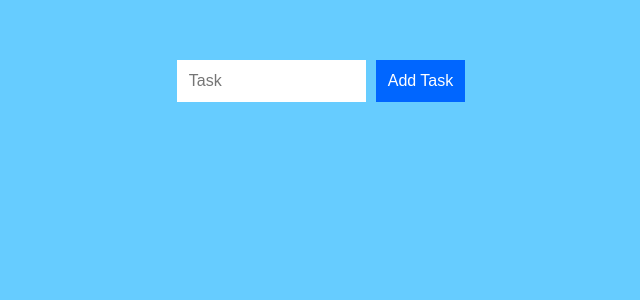
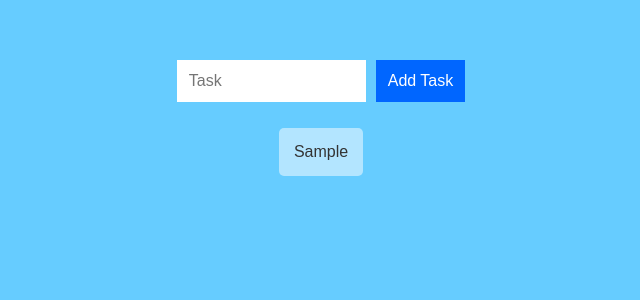
Before and after one commit to 7riatsu/react-todo, a React (Create React App) app: page / in a window 1280 px wide. Both pictures are taken after typing "Sample" into the empty fields and a click on the button "Add Task". Shown: the top 300 px of the page, without its empty margins (319-959 px from the left). Built offline with nearby package versions, Linux system fonts and the light colour scheme.

Commit message:
Call TodoList on App.js

```diff
--- a/src/App.js
+++ b/src/App.js
@@ -1,6 +1,7 @@
 import React, { Component } from 'react';
 import './App.css';
 import TodoList from './TodoList';
+import TodoItems from './TodoItems';
 
 class App extends Component {
   constructor() {
@@ -50,6 +51,10 @@ class App extends Component {
           handleInput={this.handleInput}
           currentItem={this.state.currentItem}
         />
+        <TodoItems
+          entries={this.state.items}
+          deleteItem={this.deleteItem}
+        />
       </div>
     );
   }
--- a/src/TodoItems.js
+++ b/src/TodoItems.js
@@ -2,7 +2,9 @@ import React, { Component } from 'react';
 
 class TodoItems extends Component {
   createTasks(item) {
-    return <li key={item.key}>{item.text}</li>
+    return <li key={item.key} onClick={() => this.props.deleteItem(item.key)}>
+            {item.text}
+           </li>
   }
   render() {
     const todoEntries = this.props.entries
```
